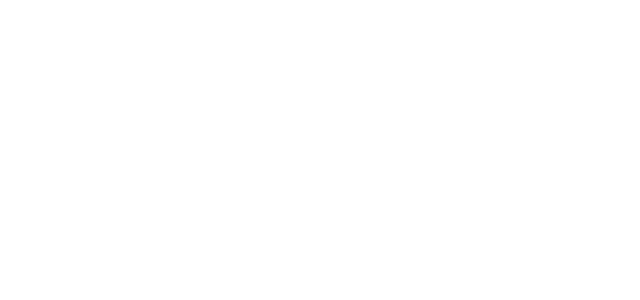
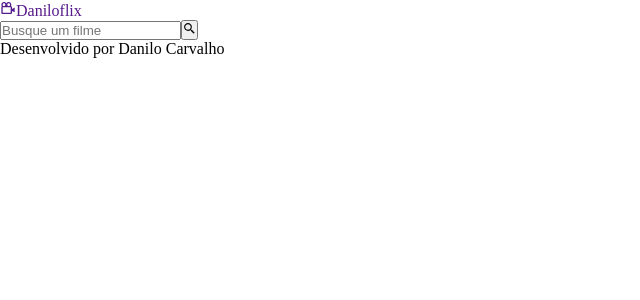
Before and after one commit to DanwiiloCarvalho/daniloflix, a React (Vite) app: page / in a window 1280 px wide. Shown: the top 300 px of the page, without its empty margins (0-640 px from the left). Built offline with nearby package versions, Linux system fonts and the light colour scheme.

Commit message:
Criação das páginas

```diff
--- /dev/null
+++ b/src/Pages/Homepage/index.tsx
@@ -0,0 +1,5 @@
+export function Homepage() {
+    return (
+        <h1>Melhores filmes</h1>
+    );
+}
--- /dev/null
+++ b/src/Pages/MovieDetails/index.tsx
@@ -0,0 +1,5 @@
+export function MovieDetails() {
+    return (
+        <h1>Detalhes de um filme</h1>
+    );
+}
--- /dev/null
+++ b/src/Pages/SearchResults/index.tsx
@@ -0,0 +1,5 @@
+export function SearchResults() {
+    return (
+        <h1>Resultados para: </h1>
+    );
+}
--- a/src/Router/index.tsx
+++ b/src/Router/index.tsx
@@ -0,0 +1,5 @@
+import { createBrowserRouter } from "react-router-dom";
+
+const router = createBrowserRouter([
+
+]);
--- a/src/main.tsx
+++ b/src/main.tsx
@@ -1,9 +1,13 @@
 import React from 'react';
 import ReactDOM from 'react-dom/client';
 import './global.css';
+import { Header } from './Components/Header';
+import { Footer } from './Components/Footer';
 
 ReactDOM.createRoot(document.getElementById('root') as HTMLElement).render(
   <React.StrictMode>
+    <Header/>
 
-  </React.StrictMode>,
+    <Footer/>
+  </React.StrictMode>
 )
```
Also changed, not shown: src/Pages/Homepage/Homepage.module.css (added), src/Pages/MovieDetails/MovieDetails.module.css (added), src/Pages/SearchResults/SearchResults.module.css (added).
